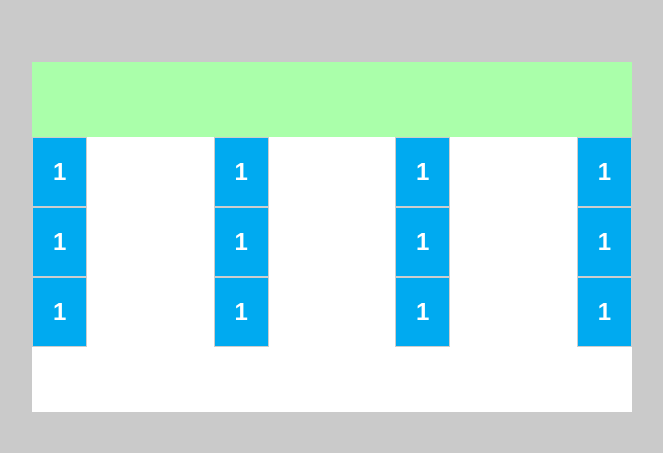
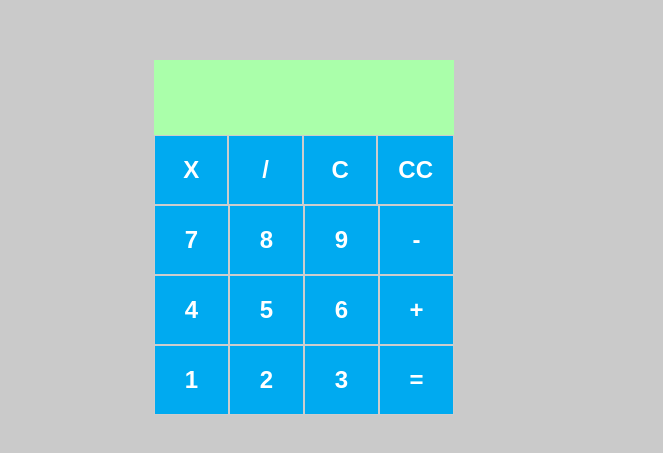
Before and after one commit to arthurdiasdeveloper/calculator-react, a React (Create React App) app: page / in a window 1280 px wide. Shown: the part 163-616 px from the top of the page, without its empty margins (308-971 px from the left). Built offline with nearby package versions, Linux system fonts and the light colour scheme.

Commit message:
interface finish 01

```diff
--- a/src/App.js
+++ b/src/App.js
@@ -14,26 +14,39 @@ const App = () => {
         <Content>
 
             <Input/>
-              <Row>
-                 <Button/>
-                 <Button/>
-                 <Button/>
-                 <Button/>
+            <Row>
+                 <Button label="X"/>
+                 <Button label="/"/>
+                 <Button label="C"/>
+                 <Button label="CC"/>
+
               </Row>
 
               <Row>
-                 <Button/>
-                 <Button/>
-                 <Button/>
-                 <Button/>
+                 <Button label="7"/>
+                 <Button label="8"/>
+                 <Button label="9"/>
+                 <Button label="-"/>
+
+              </Row>
+
+            <Row>
+                 <Button label="4"/>
+                 <Button label="5"/>
+                 <Button label="6"/>
+                 <Button label="+"/>
+
               </Row>
 
               <Row>
-                 <Button/>
-                 <Button/>
-                 <Button/>
-                 <Button/>
+                 <Button label="1"/>
+                 <Button label="2"/>
+                 <Button label="3"/>
+                 <Button label="="/>
               </Row>
+
+
+
 
         </Content>
 
--- a/src/components/Button/index.js
+++ b/src/components/Button/index.js
@@ -1,9 +1,9 @@
 import { ButtonContainer } from '../Button/styles'
 
-const Button = () => {
+const Button = ({label, onClick}) => {
     return (
-        <ButtonContainer>
-             1
+        <ButtonContainer onClick={onClick}>
+             {label}
         </ButtonContainer>
 
 
--- a/src/components/Button/styles.js
+++ b/src/components/Button/styles.js
@@ -9,6 +9,13 @@ export const ButtonContainer = styled.button`
     color: #FFFFFF;
     font-size: 24px;
     font-weight: 700;
+    flex: 1;
+    //quando eu passar o mouse em cima do button,
+    //a opacidade sera de 0.6
+    &:hover{
+        opacity: 0.6;
+
+    }
 
 
 
--- a/src/components/Input/index.js
+++ b/src/components/Input/index.js
@@ -4,7 +4,7 @@ import { InputContainer } from '../Input/styles'
 const Input = () => {
     return (
        <InputContainer>
-        <input/>
+        <input disabled/>
        </InputContainer>
     );
 }
--- a/src/styles.js
+++ b/src/styles.js
@@ -16,9 +16,9 @@ export const Container = styled.div`
 //aqui vamos adicionar o conteudo da nossa calculadora
 export const Content = styled.div`
     background-color: #FFFFFF;
-    min-width: 600px ;
-    width: 80%;
-    min-height: 350px;
+    min-width: 300px ;
+    width: 50%;
+    //min-height: 350px;
 
 
 `
```
Also changed, not shown: screen/02.png (added).
